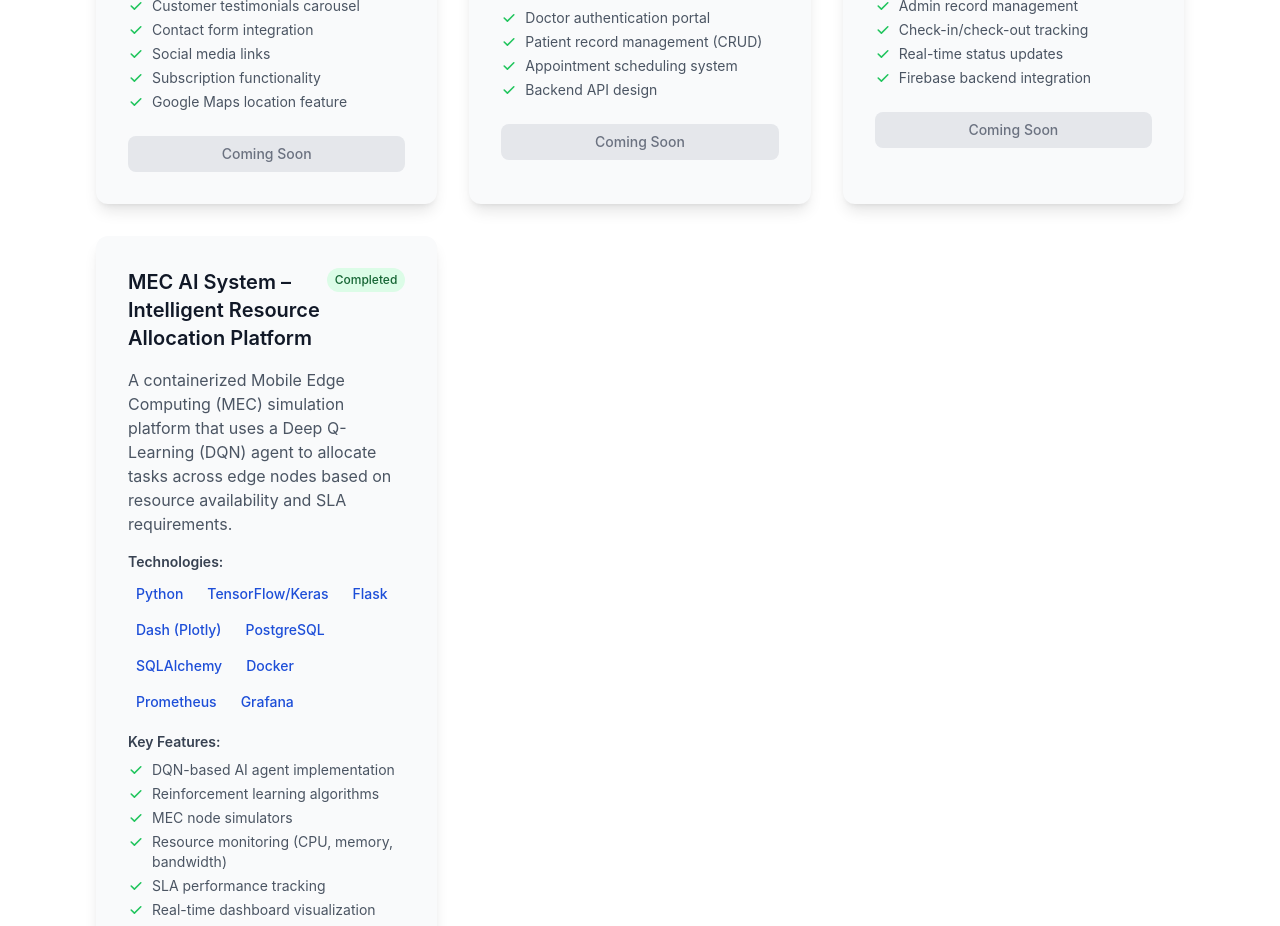
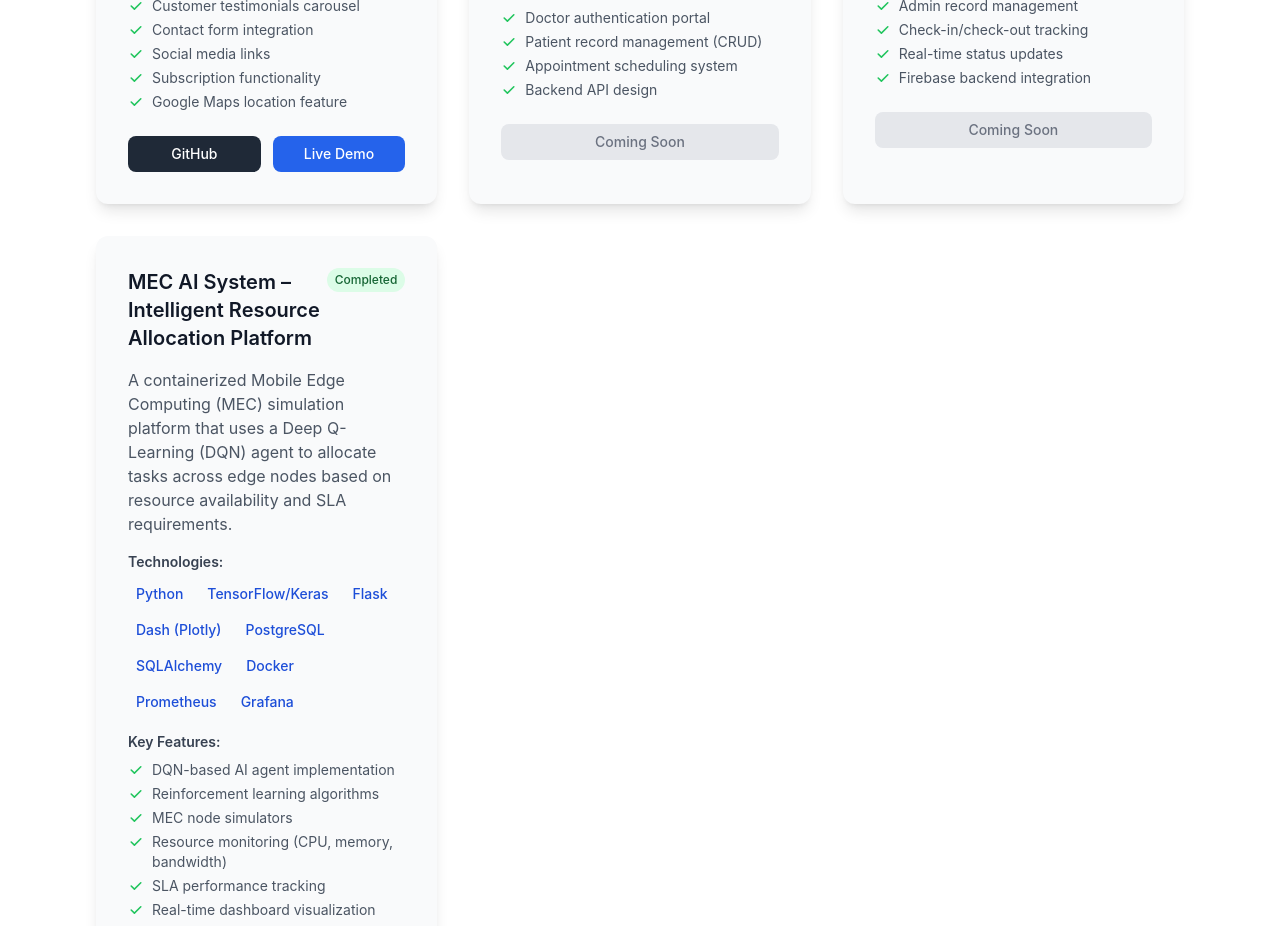
Before and after one commit to RickyShadrick/portfolio, a React (Create React App) app: page / in a window 1280 px wide. Shown: the part 3220-4146 px from the top of the page. Built offline with nearby package versions, Linux system fonts and the light colour scheme; the HTML template or start-up script is replaced by a standard one.

Commit message:
Add example GitHub and demo links for Telbase project

```diff
--- a/src/components/Projects.js
+++ b/src/components/Projects.js
@@ -17,8 +17,8 @@ const Projects = () => {
         'Google Maps location feature'
       ],
       status: 'Completed',
-      github: '#',
-      demo: '#'
+      github: 'https://github.com/RickyShadrick/telbase-bpo-website',
+      demo: 'https://telbase-demo.example.com'
     },
     {
       title: 'Live Doctor – Telehealth Web Platform',
```
